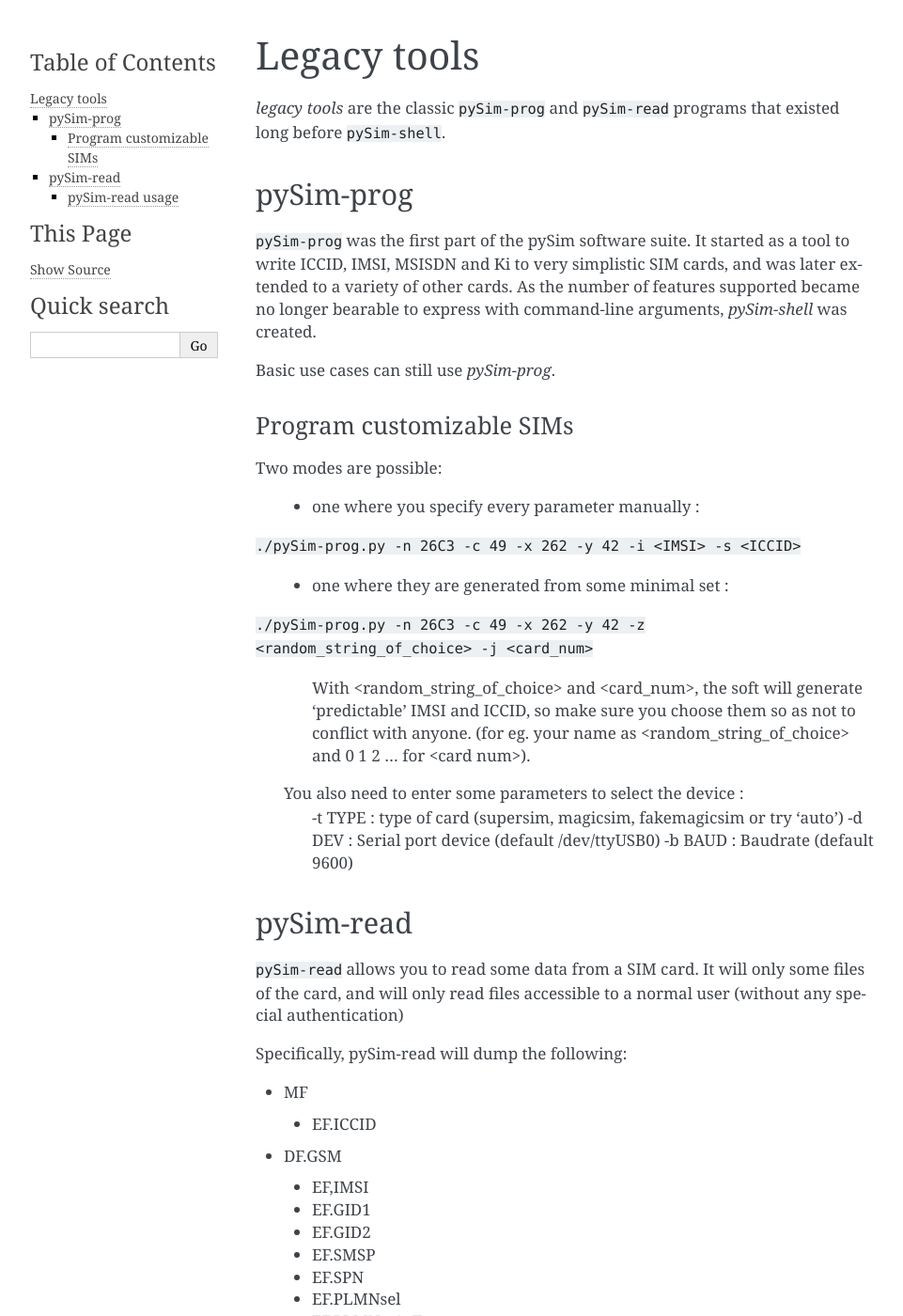
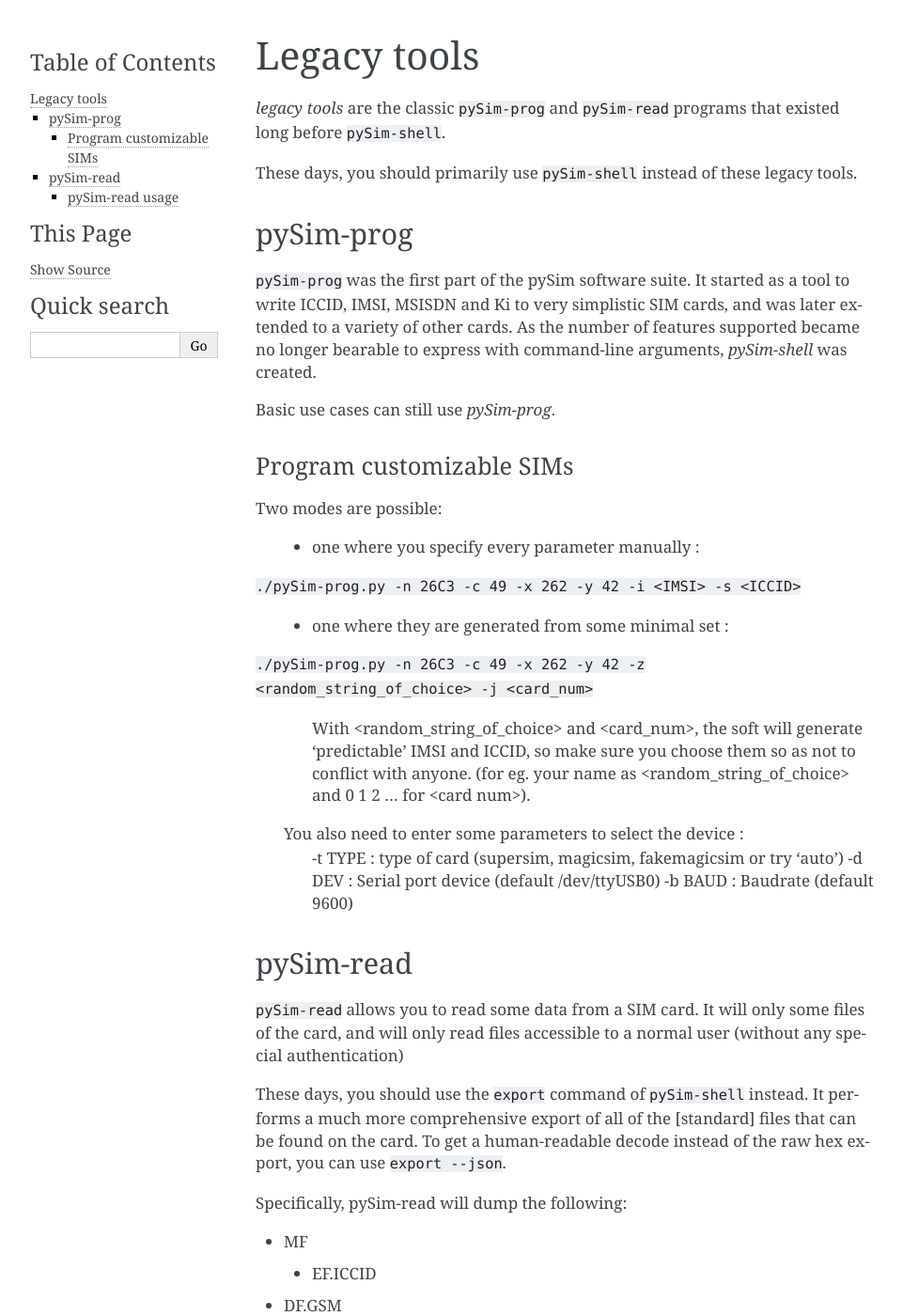
Before and after one commit to osmocom/pysim, a Sphinx documentation site: the page built from docs/legacy.rst, in a window 1280 px wide and 1400 px high. Shown: the whole window at 94% size, without its empty margins (148-1109 px from the left). Built offline with Sphinx 7.4.7, drawn with Linux system fonts in a browser that asks for light colours.

Commit message:
docs/legcay.txt: Point to pySim-shell as replacement
Change-Id: I9ca6b9d8c35e23be2ec8752107bb7d1e4f6f9bc1

```diff
--- a/docs/legacy.rst
+++ b/docs/legacy.rst
@@ -3,6 +3,9 @@ Legacy tools
 
 *legacy tools* are the classic ``pySim-prog`` and ``pySim-read`` programs that
 existed long before ``pySim-shell``.
+
+These days, you should primarily use ``pySim-shell`` instead of these
+legacy tools.
 
 pySim-prog
 ----------
@@ -44,6 +47,11 @@ pySim-read
 
 ``pySim-read`` allows you to read some data from a SIM card.  It will only some files
 of the card, and will only read files accessible to a normal user (without any special authentication)
+
+These days, you should use the ``export`` command of ``pySim-shell``
+instead. It performs a much more comprehensive export of all of the
+[standard] files that can be found on the card.  To get a human-readable
+decode instead of the raw hex export, you can use ``export --json``.
 
 Specifically, pySim-read will dump the following:
 
```
